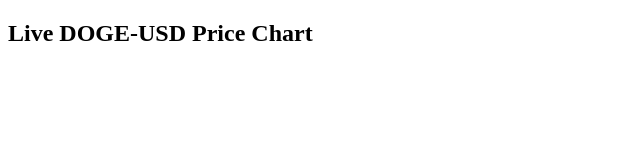
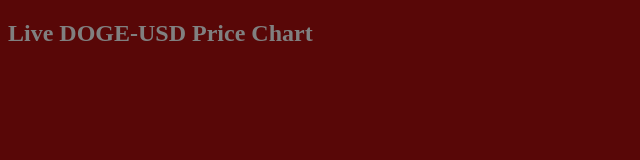
Before and after one commit to jlburks/crypto_coin, a website: page index.html in a window 1280 px wide. Shown: the whole page, without its empty margins (0-640 px from the left). Drawn offline with nearby package versions, Linux system fonts and the light colour scheme.

Commit message:
minimal styling added

```diff
--- /dev/null
+++ b/index.css
@@ -0,0 +1,7 @@
+body {
+    background-color: rgb(88, 7, 7);
+}
+
+h2 {
+    color: gray
+}
--- a/index.html
+++ b/index.html
@@ -10,6 +10,7 @@
 
     <!-- ✅ Then load the date adapter -->
     <script src="https://cdn.jsdelivr.net/npm/chartjs-adapter-date-fns"></script>
+    <link rel="stylesheet" href="index.css">
 </head>
 <body>
     <h2>Live DOGE-USD Price Chart</h2>
```
